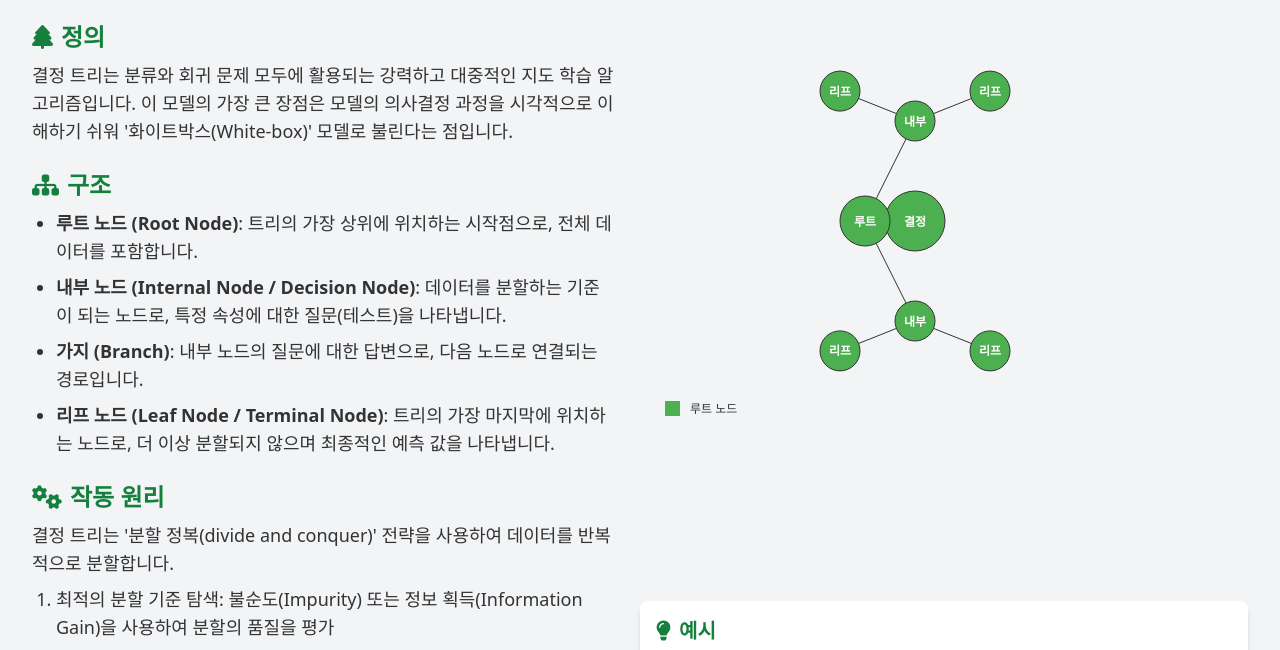
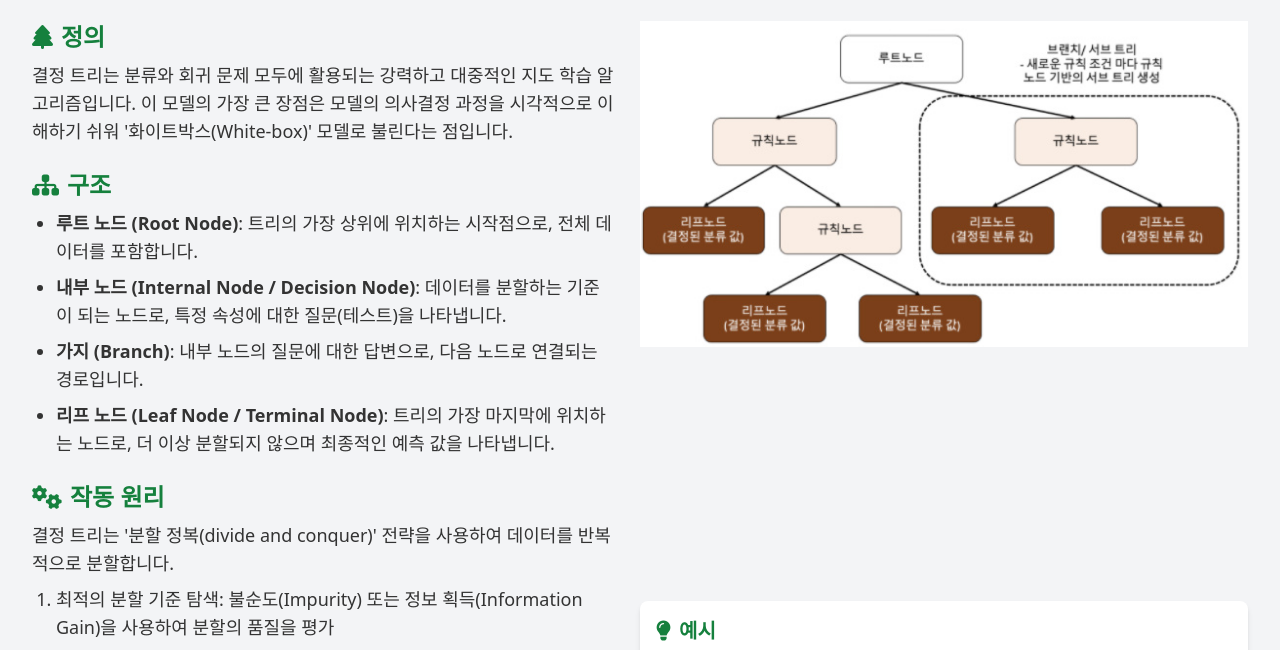
Before and after one commit to kcyoon689/mentoring, a plain HTML site: page week-3/slides/page_2.html in a window 1280 px wide. Shown: the part 87-737 px from the top of the page. Drawn offline with nearby package versions, Linux system fonts and the light colour scheme.

Commit message:
add figs

```diff
--- a/week-3/slides/page_2.html
+++ b/week-3/slides/page_2.html
@@ -86,7 +86,13 @@
 <!-- Right Column: Visual Representation -->
 <div class="w-1/2 flex flex-col">
 <!-- Decision Tree Visualization -->
+ <div class="w-full flex flex-col items-center justify-center">
+  <img
+    src="page2.jpg"
+  />
+</div>
 <div class="flex-grow" id="tree-visualization"></div>
+
 <!-- Example -->
 <div class="bg-white p-4 rounded-lg shadow-md">
 <h3 class="text-xl font-semibold mb-2 text-green-700">
@@ -100,135 +106,10 @@
 </div>
 </div>
 </div>
-</div>
 <div class="mt-6 flex justify-between items-center">
 <a class="bg-gray-300 text-gray-800 px-4 py-2 rounded hover:bg-gray-400" href="page_1.html">이전</a>
 <div class="bg-purple-600 text-white px-3 py-1 rounded-full text-sm">2 / 10</div>
 <a class="bg-blue-500 text-white px-4 py-2 rounded hover:bg-blue-600" href="page_3.html">다음</a>
 </div>
-<script>
-        // Decision Tree Visualization using D3.js
-        document.addEventListener('DOMContentLoaded', function() {
-            const width = 550;
-            const height = 400;
-
-            // Tree data
-            const treeData = {
-                name: "결정 트리",
-                children: [
-                    {
-                        name: "루트 노드",
-                        children: [
-                            {
-                                name: "내부 노드",
-                                children: [
-                                    {
-                                        name: "리프 노드",
-                                        children: []
-                                    },
-                                    {
-                                        name: "리프 노드",
-                                        children: []
-                                    }
-                                ]
-                            },
-                            {
-                                name: "내부 노드",
-                                children: [
-                                    {
-                                        name: "리프 노드",
-                                        children: []
-                                    },
-                                    {
-                                        name: "리프 노드",
-                                        children: []
-                                    }
-                                ]
-                            }
-                        ]
-                    }
-                ]
-            };
-
-            // Create a radial tree layout
-            const svg = d3.select("#tree-visualization")
-                .append("svg")
-                .attr("width", width)
-                .attr("height", height)
-                .append("g")
-                .attr("transform", "translate(" + (width / 2) + "," + (height / 2) + ")");
-
-            // Create hierarchical data
-            const root = d3.hierarchy(treeData);
-            const treeLayout = d3.tree().size([2 * Math.PI, 150]);
-            treeLayout(root);
-
-            // Add links
-            svg.selectAll(".link")
-                .data(root.links())
-                .join("path")
-                .attr("class", "link")
-                .attr("d", d => {
-                    const sourceX = d.source.x;
-                    const sourceY = d.source.y;
-                    const targetX = d.target.x;
-                    const targetY = d.target.y;
-
-                    return `M${sourceY * Math.cos(sourceX)},${sourceY * Math.sin(sourceX)}
-                            L${targetY * Math.cos(targetX)},${targetY * Math.sin(targetX)}`;
-                });
-
-            // Add nodes
-            const nodes = svg.selectAll(".node")
-                .data(root.descendants())
-                .join("g");
-
-            nodes.append("circle")
-                .attr("class", "node")
-                .attr("r", d => d.depth === 0 ? 30 : (d.depth === 1 ? 25 : 20))
-                .attr("cx", d => d.y * Math.cos(d.x))
-                .attr("cy", d => d.y * Math.sin(d.x))
-                .attr("fill", d => d.depth === 0 ? "#4CAF50" : (d.depth === 1 ? "#8BC34A" : "#CDDC39"));
-
-            // Add node text
-            nodes.append("text")
-                .attr("class", "node-text")
-                .attr("x", d => d.y * Math.cos(d.x))
-                .attr("y", d => d.y * Math.sin(d.x))
-                .text(d => d.data.name.split(" ")[0]);
-
-            // Add legend
-            const legend = svg.append("g")
-                .attr("transform", "translate(-250, 180)");
-
-            // Legend items
-            const legendItems = [
-                { label: "루트 노드", color: "#4CAF50" },
-                { label: "내부 노드", color: "#8BC34A" },
-                { label: "리프 노드", color: "#CDDC39" }
-            ];
-
-            // Create legend
-            legend.selectAll("rect")
-                .data(legendItems)
-                .enter()
-                .append("rect")
-                .attr("x", 0)
-                .attr("y", (d, i) => i * 25)
-                .attr("width", 15)
-                .attr("height", 15)
-                .attr("fill", d => d.color);
-
-            legend.selectAll("text")
-                .data(legendItems)
-                .enter()
-                .append("text")
-                .attr("x", 25)
-                .attr("y", (d, i) => i * 25 + 12)
-                .text(d => d.label)
-                .attr("font-size", "12px")
-                .attr("fill", "#333333");
-        });
-    </script>
 
 </body></html>
```
Also changed, not shown: week-3/slides/page2.jpg (added).
